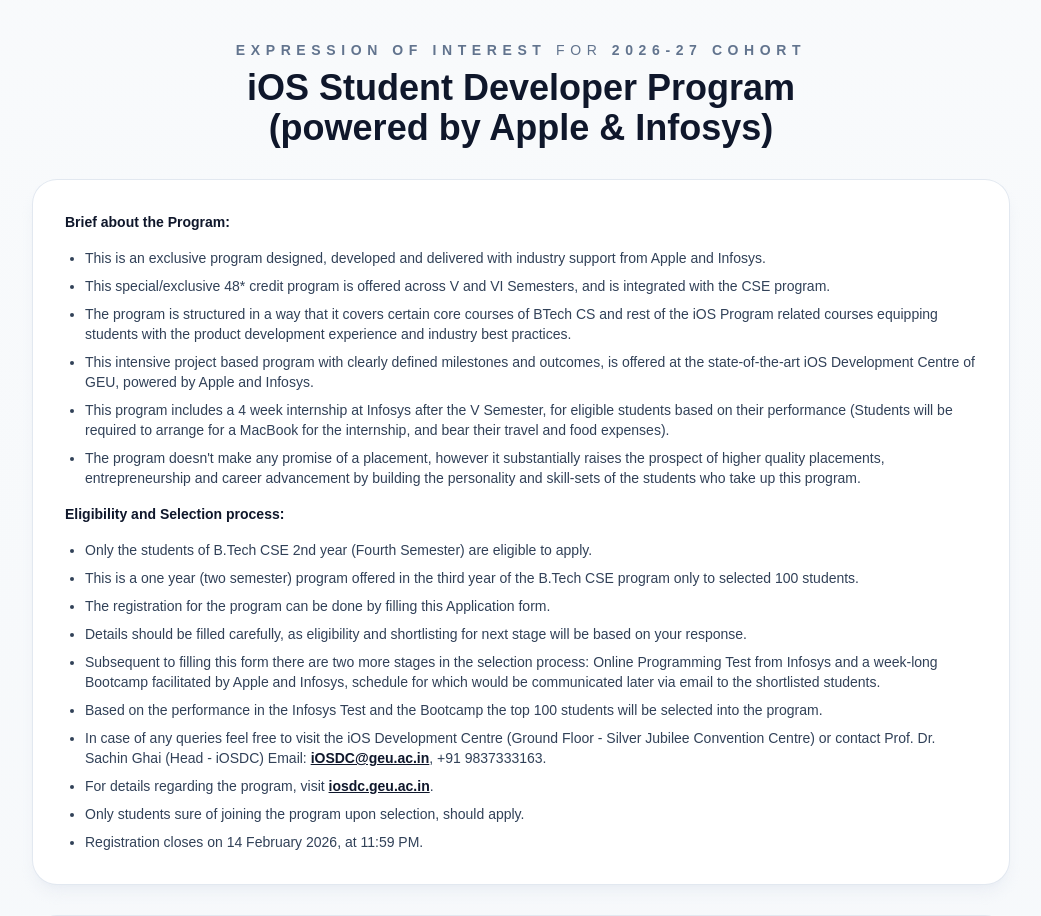
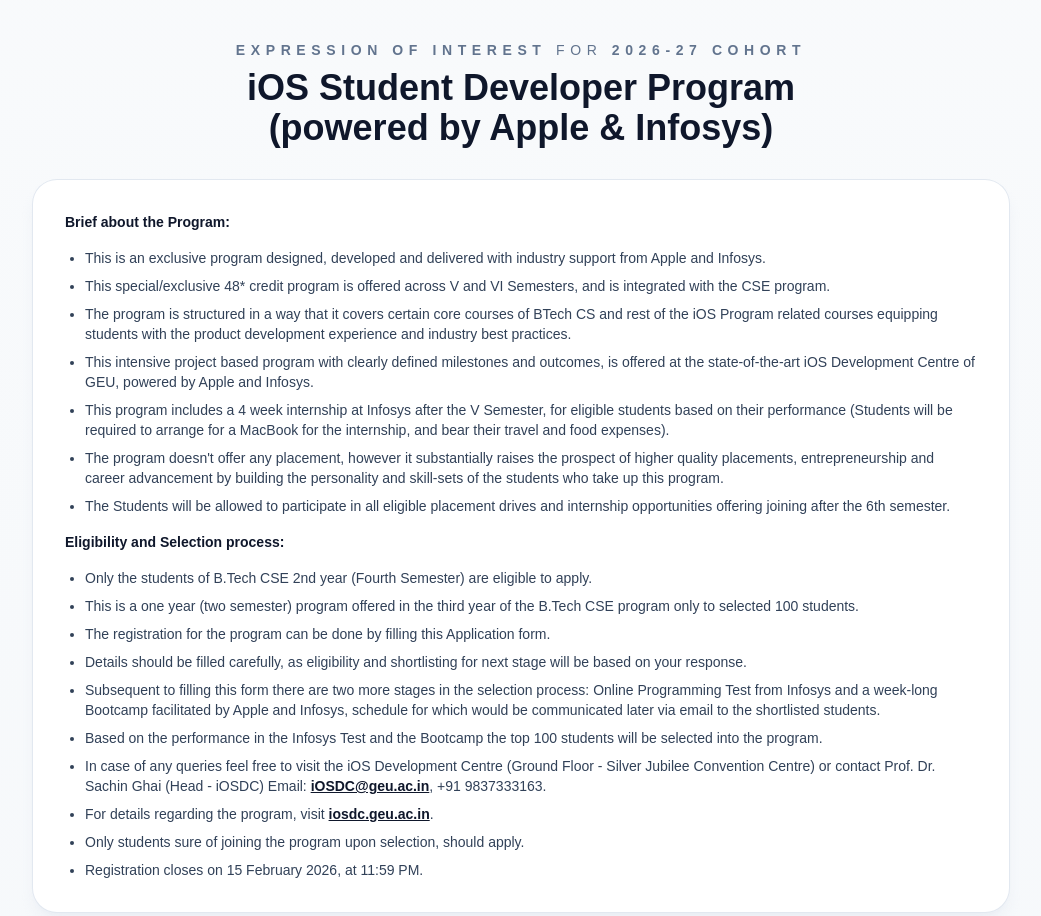
Before and after one commit to ashutoshsrivas/formfront, a Next.js app: page / in a window 1280 px wide. Shown: the top 916 px of the page, without its empty margins (119-1160 px from the left). Built offline with nearby package versions, Linux system fonts and the light colour scheme; no server answers.

Commit message:
Instruction change

```diff
--- a/app/page.tsx
+++ b/app/page.tsx
@@ -171,7 +171,8 @@
             <li>The program is structured in a way that it covers certain core courses of BTech CS and rest of the iOS Program related courses equipping students with the product development experience and industry best practices.</li>
             <li>This intensive project based program with clearly defined milestones and outcomes, is offered at the state-of-the-art iOS Development Centre of GEU, powered by Apple and Infosys.</li>
             <li>This program includes a 4 week internship at Infosys after the V Semester, for eligible students based on their performance (Students will be required to arrange for a MacBook for the internship, and bear their travel and food expenses).</li>
-            <li>The program doesn't make any promise of a placement, however it substantially raises the prospect of higher quality placements, entrepreneurship and career advancement by building the personality and skill-sets of the students who take up this program.</li>
+            <li>The program doesn't offer any placement, however it substantially raises the prospect of higher quality placements, entrepreneurship and career advancement by building the personality and skill-sets of the students who take up this program.</li>
+            <li>The Students will be allowed to participate in all eligible placement drives and internship opportunities offering joining after the 6th semester.</li>
           </ul>
           <p className="font-semibold text-slate-900">Eligibility and Selection process:</p>
           <ul className="list-disc space-y-2 pl-5">
@@ -184,7 +185,7 @@
             <li>In case of any queries feel free to visit the iOS Development Centre (Ground Floor - Silver Jubilee Convention Centre) or contact Prof. Dr. Sachin Ghai (Head - iOSDC) Email: <a className="font-semibold text-slate-900 underline" href="mailto:iOSDC@geu.ac.in">iOSDC@geu.ac.in</a>, +91 9837333163.</li>
             <li>For details regarding the program, visit <a className="font-semibold text-slate-900 underline" href="https://iosdc.geu.ac.in" target="_blank" rel="noreferrer">iosdc.geu.ac.in</a>.</li>
             <li>Only students sure of joining the program upon selection, should apply.</li>
-            <li>Registration closes on 14 February 2026, at 11:59 PM.</li>
+            <li>Registration closes on 15 February 2026, at 11:59 PM.</li>
           </ul>
         </div>
 
```
